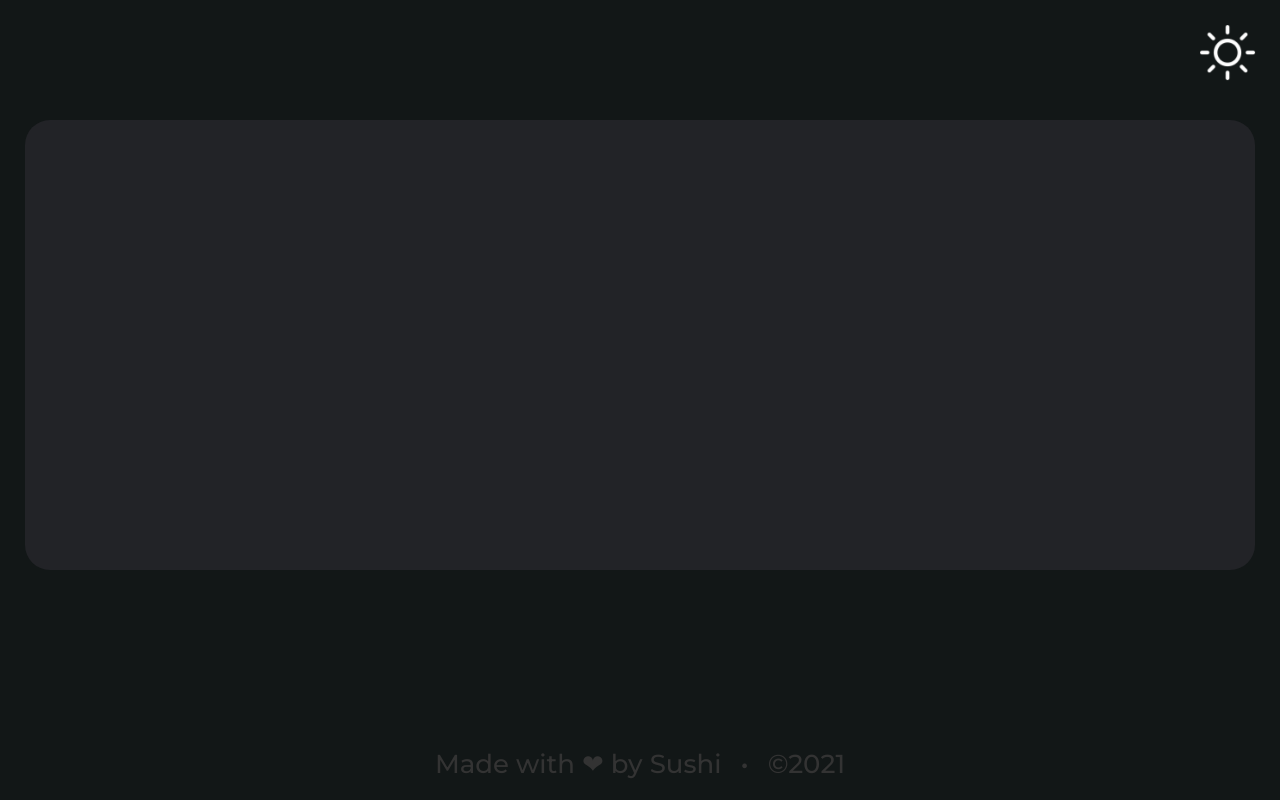
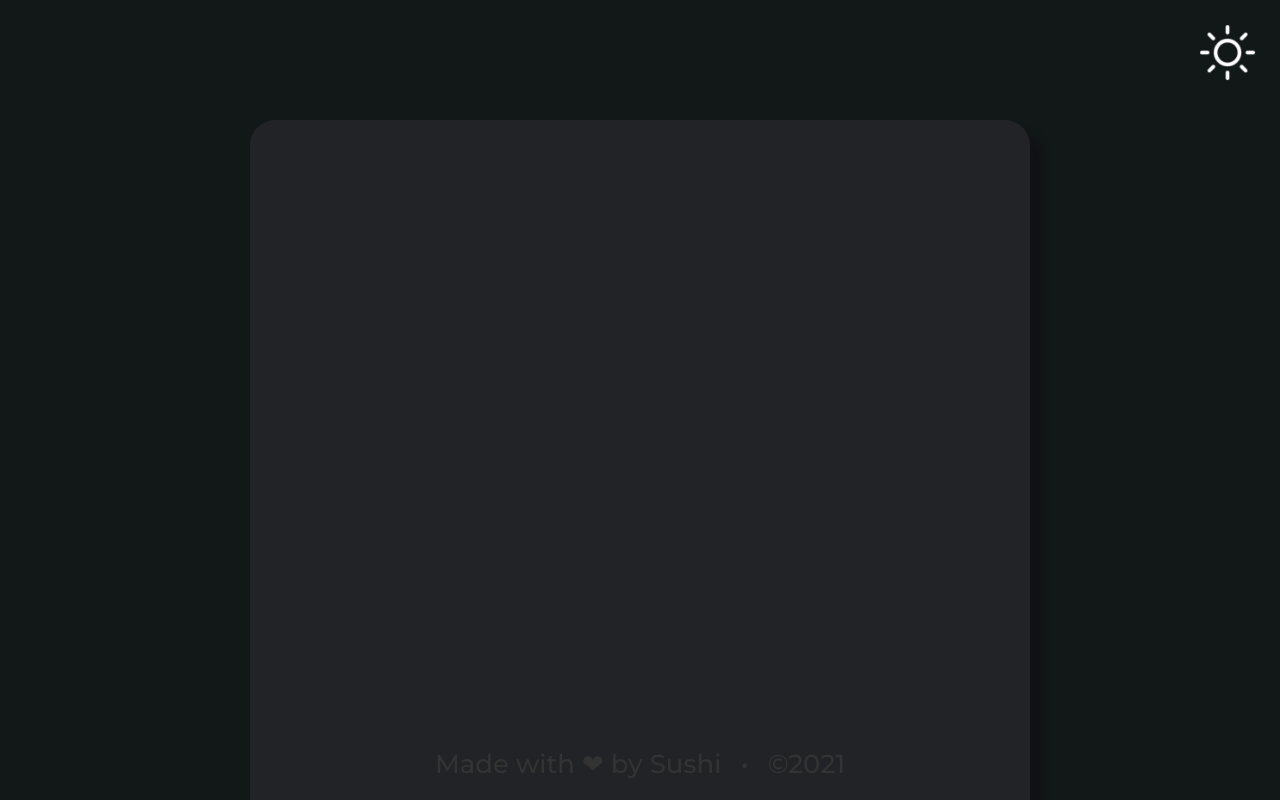
Before and after one commit to SushiJackal/sushibotsite, a Vue app: page / in a window 1280 px wide. Both pictures are taken after a click on the button "Verify". Built offline with nearby package versions, Linux system fonts and the light colour scheme.

Commit message:
Added drop shadow to cards and set @media template

```diff
--- a/src/App.vue
+++ b/src/App.vue
@@ -44,14 +44,16 @@ export default {
         this.color = '#fff'
         this.theme = '#333'
         this.cardStyles = {
-          backgroundColor: '#dbecea'
+          backgroundColor: '#dbecea',
+          filter: 'drop-shadow(12px 12px 4px #ccd)'
         }
       }
       else {
         this.color = '#121717'
         this.theme = '#fff'
         this.cardStyles = {
-          backgroundColor: '#222327'
+          backgroundColor: '#222327',
+          filter: 'drop-shadow(12px 12px 4px #111116)'
         }
       }
     }
--- a/src/components/Card.vue
+++ b/src/components/Card.vue
@@ -1,6 +1,6 @@
 <template>
   <div class="Card">
-    <div v-bind:style="{backgroundColor: cardStyles.backgroundColor}" class="inner">
+    <div v-bind:style="cardStyles" class="inner">
 
     </div>
 
@@ -31,7 +31,7 @@ export default {
   height: 100vh;
   display: grid;
   grid-template-columns: 25px auto 25px;
-  grid-template-rows: 15% 450px auto;
+  grid-template-rows: 13% 420px auto;
 }
 
 .inner {
@@ -44,7 +44,23 @@ export default {
   background-color: #222327;
   border: 0;
   border-radius: 25px;
-  transition: background-color .35s;
+  transition: background-color .35s, filter .35s;
+  filter: drop-shadow(12px 12px 4px #111116);
+}
+
+@media screen and (min-width: 768px) {
+  .Card {
+    grid-template-columns: 250px auto 250px;
+    grid-template-rows: 15% 750px auto;
+  }
+}
+
+@media screen and (min-width: 1025px) {
+
+}
+
+@media screen and (min-width: 1921px) {
+
 }
 
 </style>
```
